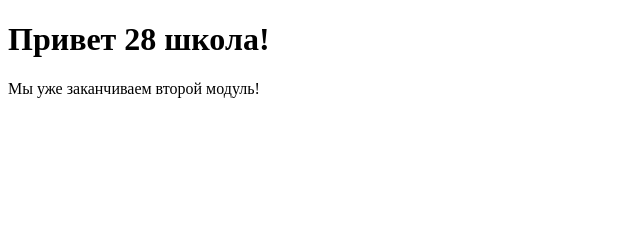
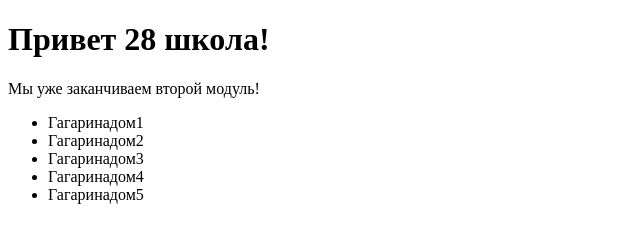
Before and after one commit to Jordano-Jovanovich/School_28, a plain HTML site: page index.html in a window 1280 px wide. Shown: the whole page, without its empty margins (0-640 px from the left). Drawn offline with Linux system fonts and the light colour scheme.

Commit message:
Муради фраз

```diff
--- a/index.html
+++ b/index.html
@@ -9,5 +9,12 @@
 <body>
  <h1>Привет 28 школа!</h1>
  <p>Мы уже заканчиваем второй модуль!</p>
+ <ul>
+    <li>Гагаринадом1</li>
+    <li>Гагаринадом2</li>
+    <li>Гагаринадом3</li>
+    <li>Гагаринадом4</li>
+    <li>Гагаринадом5</li>
+ </ul>
 </body>
 </html>
```
